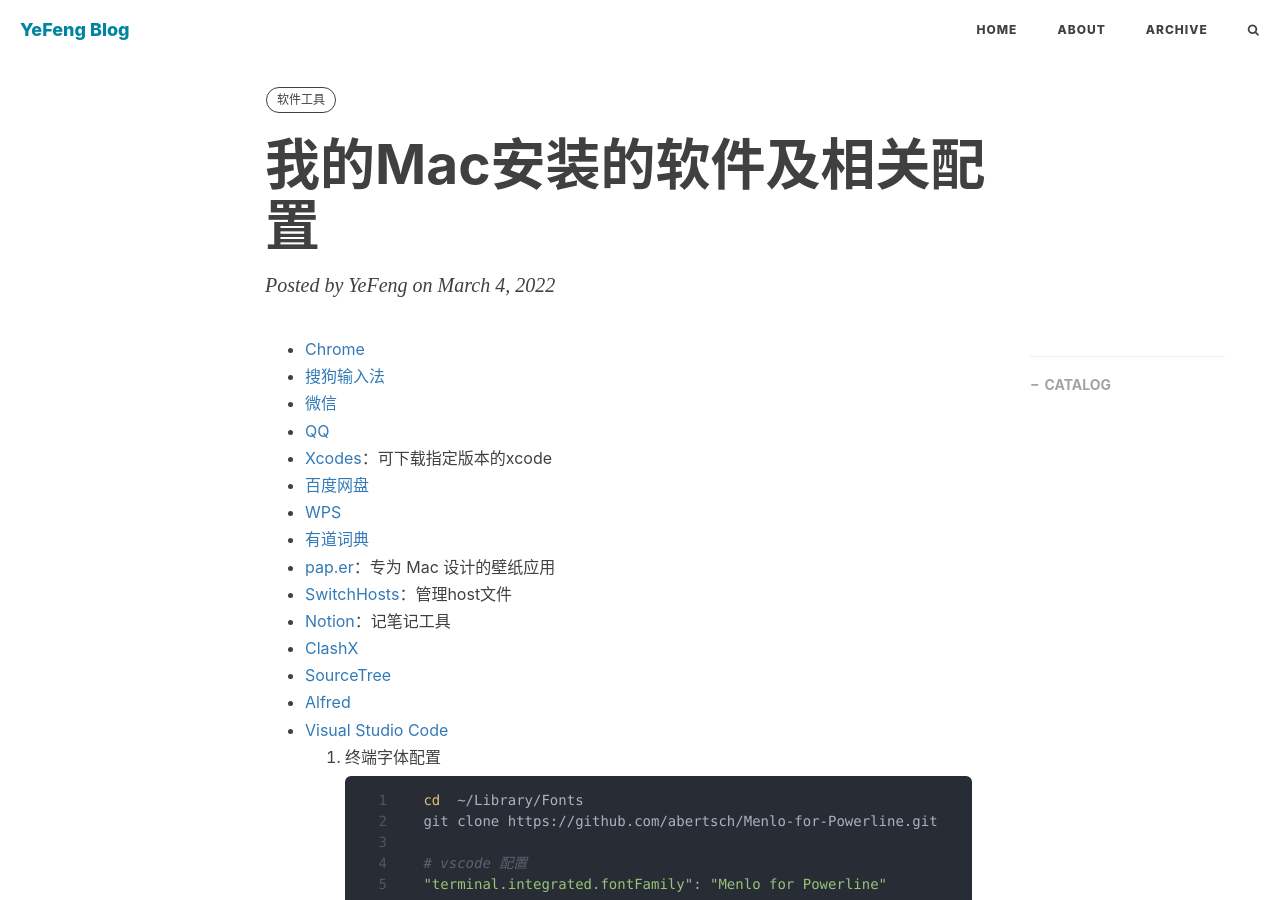
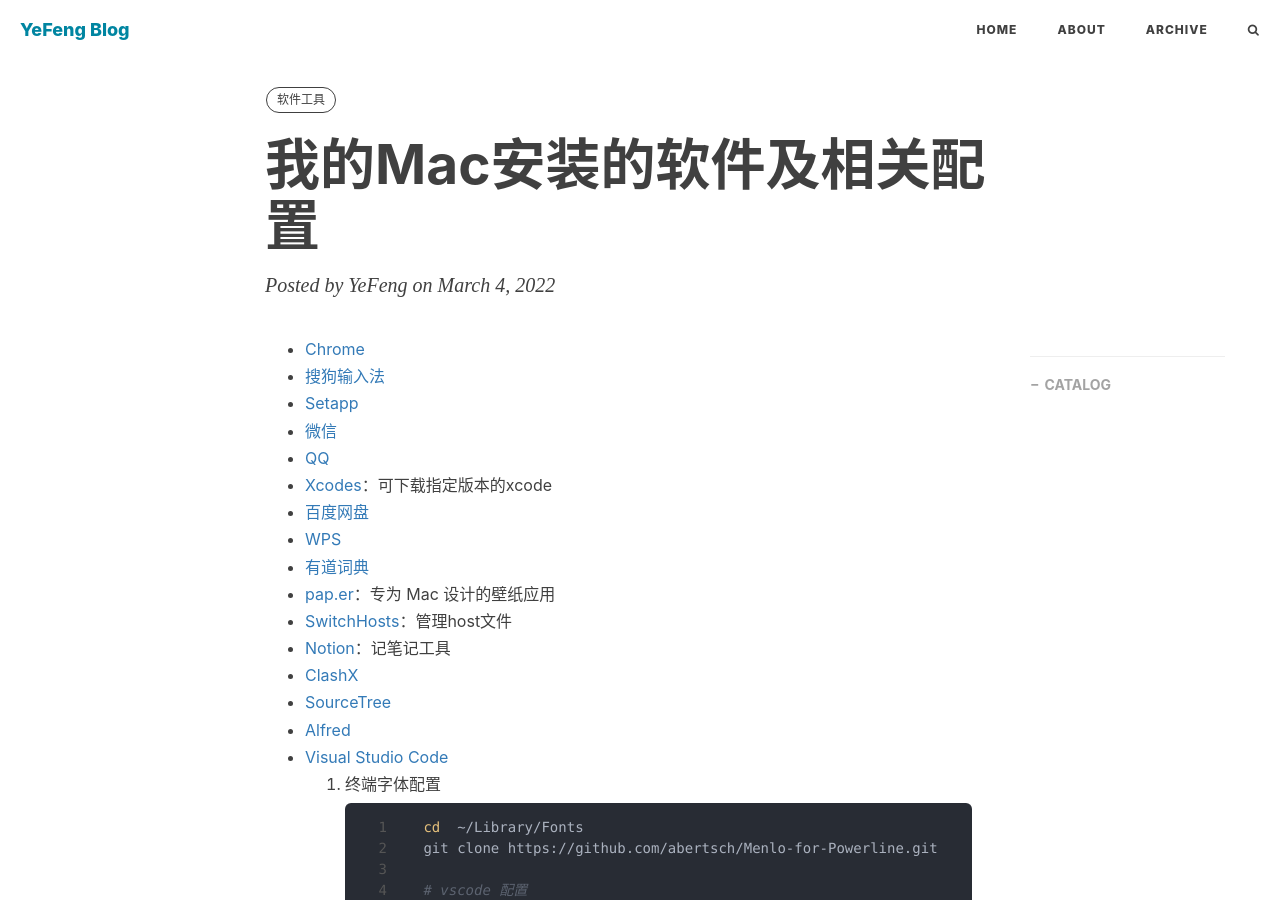
Before and after one commit to 95cc/95cc.github.io, a Jekyll site: the page built from _posts/2022/2022-03-04-我的Mac安装的软件及相关配置.md, in a window 1280 px wide and 900 px high. Built offline with Jekyll 4.4.1, drawn with Linux system fonts in a browser that asks for light colours; nearby versions of some CDN libraries; comment, search, counter and statistics services are not loaded.

Commit message:
更新 《我的Mac安装的软件及相关配置》

```diff
--- a/_posts/2022/2022-03-04-我的Mac安装的软件及相关配置.md
+++ b/_posts/2022/2022-03-04-我的Mac安装的软件及相关配置.md
@@ -11,6 +11,7 @@ tags:
 
 - [Chrome](https://www.google.com/intl/zh-CN/chrome/)
 - [搜狗输入法](https://pinyin.sogou.com/mac/)
+- [Setapp](https://setapp.com/)
 - [微信](https://mac.weixin.qq.com/?t=mac&lang=zh_CN)
 - [QQ](https://im.qq.com/download)
 - [Xcodes](https://github.com/RobotsAndPencils/XcodesApp)：可下载指定版本的xcode
```
Also changed, not shown: _posts/2022/2022-01-25-VSCode插件收集.md (renamed from _posts/2022/2022-01-25-开发工具收集.md).
